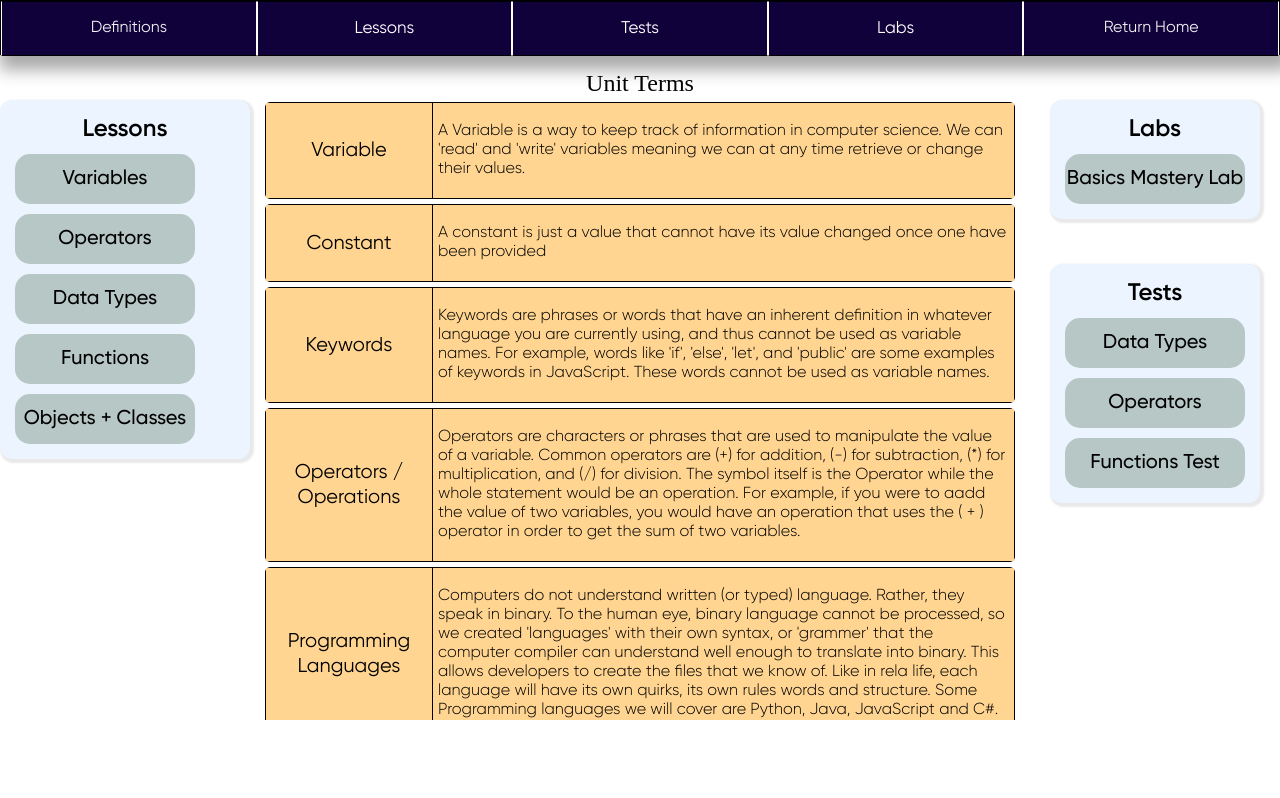
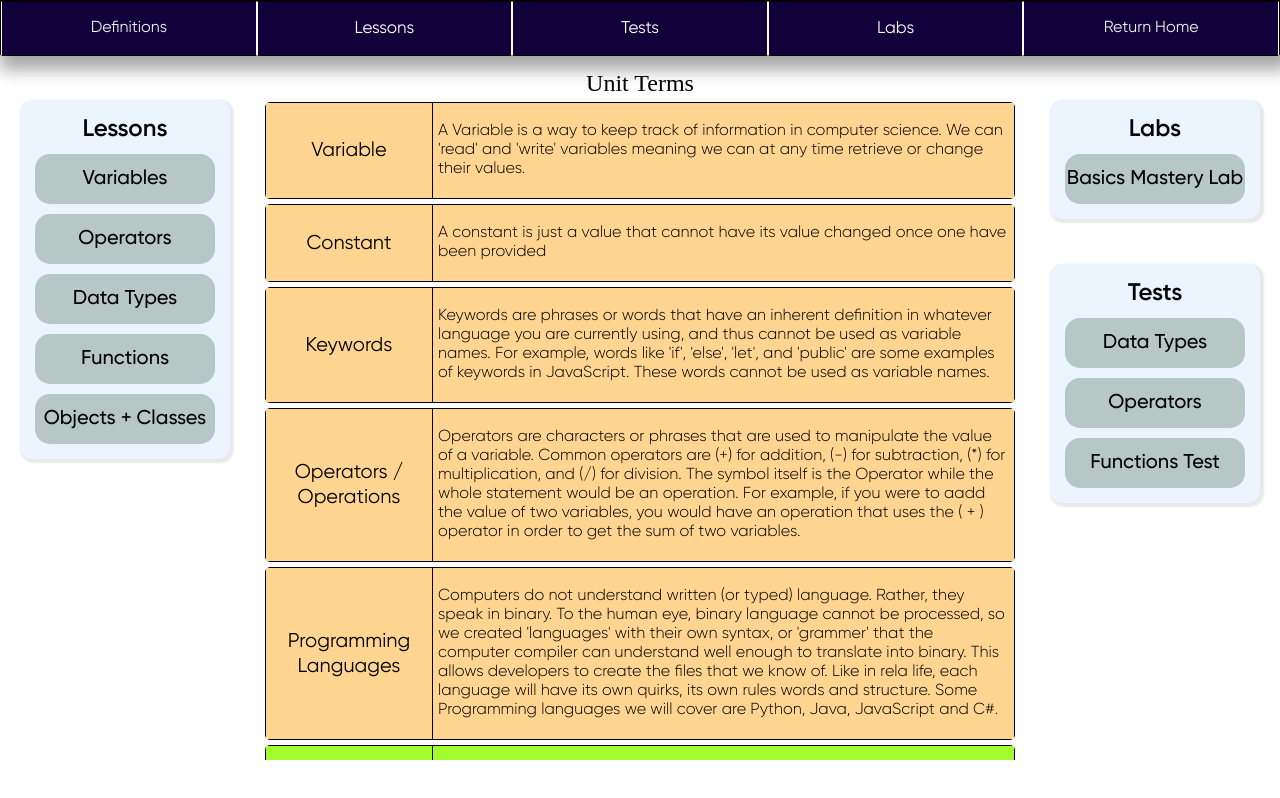
Before and after one commit to NLanese/the-codex, a Next.js app: page /concepts/basics/menu in a window 1280 px wide. Built offline with nearby package versions, Linux system fonts and the light colour scheme.

Commit message:
Update MenuPage.js

```diff
--- a/components/PagePrefabs/MenuPage.js
+++ b/components/PagePrefabs/MenuPage.js
@@ -40,7 +40,10 @@ export const MenuPage = ({
 
     function renderLessonsList(){
         return(
-            <div style={{flex: 1}}>
+            <div style={{
+                display: 'flex', flexDirection: 'column', flex: 1,
+                justifyContent: 'flex-start', alignItems: 'center',
+            }}>
                 <div style={Styles.Sections.subContentBubble}>
                     <div style={{...Styles.Fonts.h1, textAlign: 'center'}}>
                         Lessons
@@ -57,7 +60,7 @@ export const MenuPage = ({
 
     function renderDefinitions(){
         return(
-            <div style={{flex: 3, maxHeight: '650px', overflow: 'scroll', marginTop:30, margin: 15}}>
+            <div style={{flex: 3, overflow: 'scroll', marginTop:30, margin: 15}}>
                 <DefinitionList
                     title={"Unit Terms"}
                     definitionsList={BasicDefinitionsList}
@@ -105,7 +108,7 @@ export const MenuPage = ({
     /////////////////
 
     return(
-        <div style={{display: 'flex', flexDirection: 'row'}}>
+        <div style={{display: 'flex', flexDirection: 'row', maxHeight: '90vh'}}>
             {renderLessonsList()}
             {renderDefinitions()}
             {renderLabsAndTests()}
```
